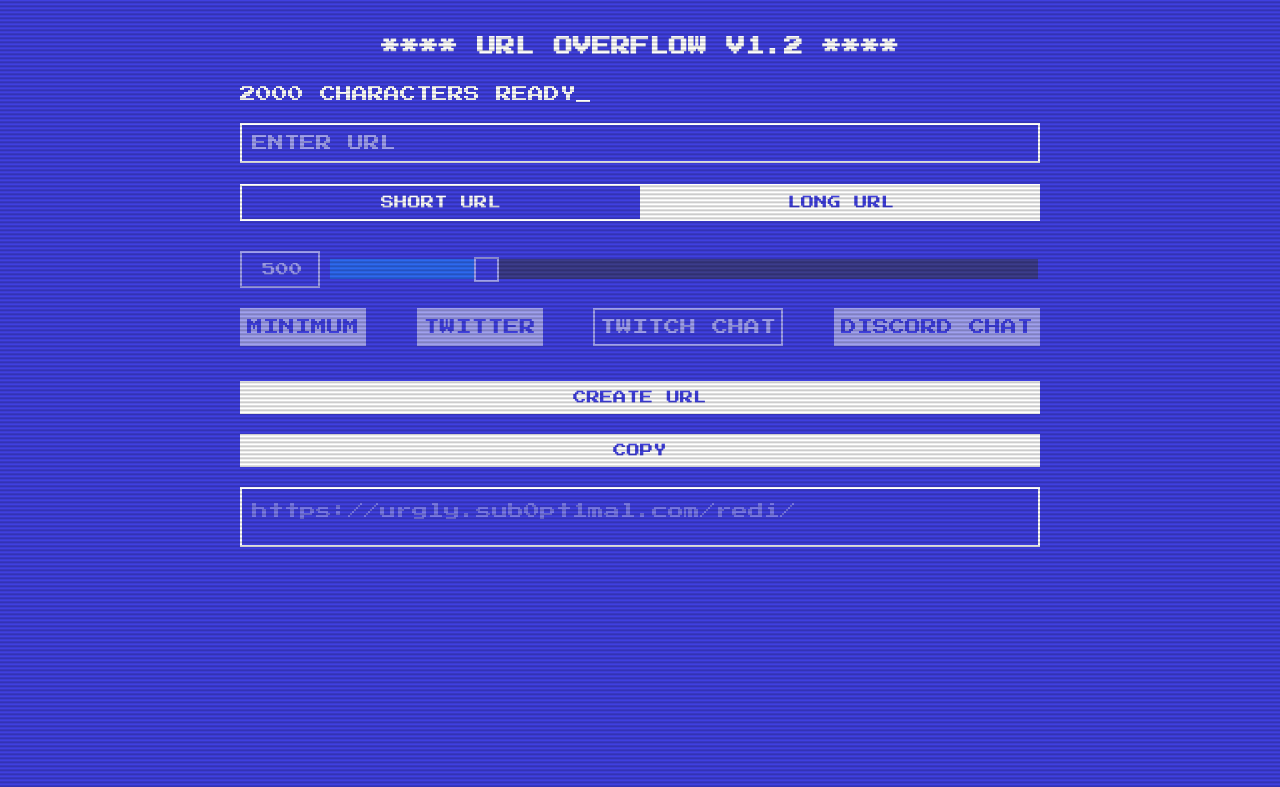
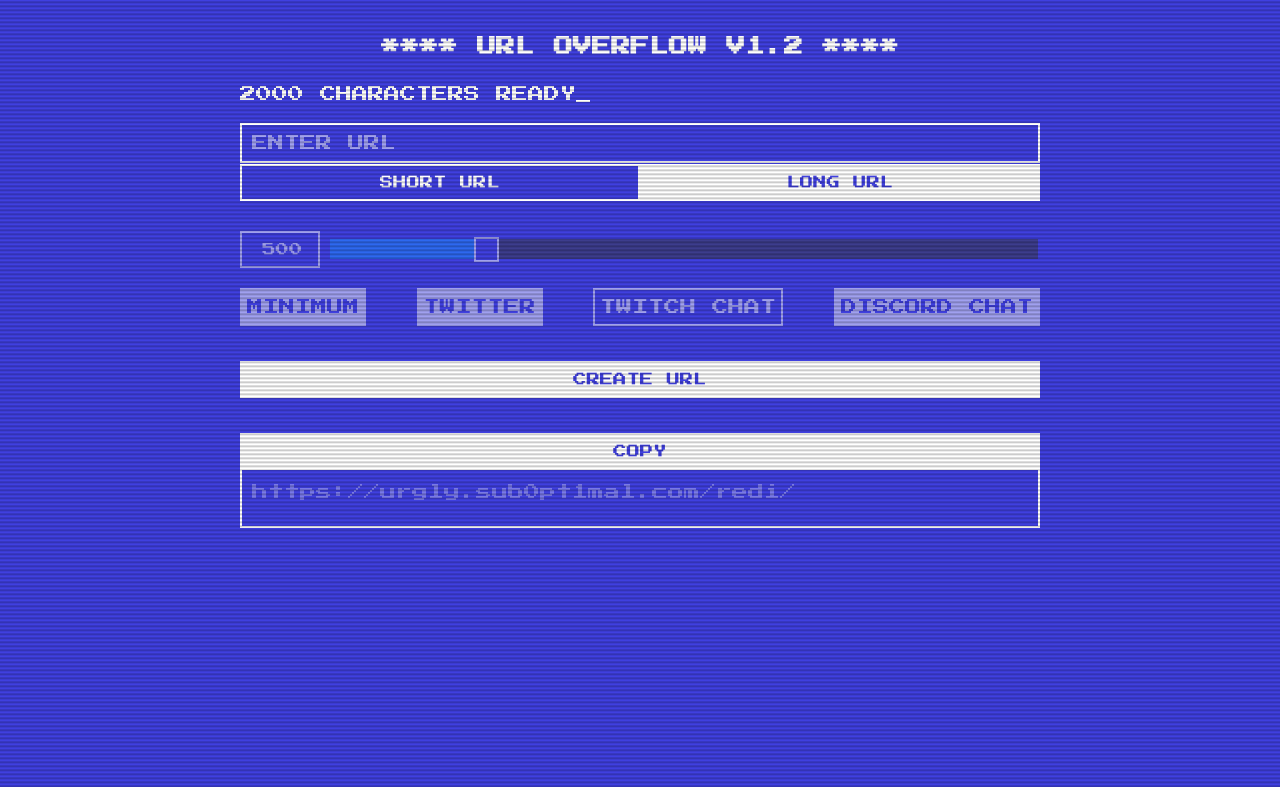
Before and after one commit to SUB0PT1MAL/urgly, a Flask app: page / in a window 1280 px wide. Shown: the top 787 px of the page. Run offline with Flask 3, Linux system fonts and the light colour scheme.

Commit message:
Update styles.css

```diff
--- a/static/styles.css
+++ b/static/styles.css
@@ -55,7 +55,7 @@ input[type="number"]::-webkit-inner-spin-button {
 button {
     background-color: #ffffff;
     color: #4040e0;
-    border: none;
+    border: 2px solid #ffffff;
     cursor: pointer;
 }
 
@@ -89,7 +89,7 @@ textarea {
 }
 
 #result {
-    margin-top: 20px;
+    margin-top: 0px;
 }
 
 #generatedUrl, #urlPreview {
@@ -115,8 +115,8 @@ textarea {
 }
 
 #copyButton{
-    margin-top: 10px;
-    margin-bottom: 0px;
+    margin-top: 25px;
+    margin-bottom: -2px;
 }
 
 #copyButton.inactive {
@@ -176,7 +176,7 @@ textarea {
 #milestones {
     list-style-type: none;
     padding: 0;
-    margin: 10px 0;
+    margin: 0px;
     display: flex;
     justify-content: space-between;
 }
@@ -203,7 +203,7 @@ textarea {
 .button-group {
     display: flex;
     justify-content: space-between;
-    margin: 20px 0;
+    margin: 0px 0;
 }
 
 .button-group button {
```
